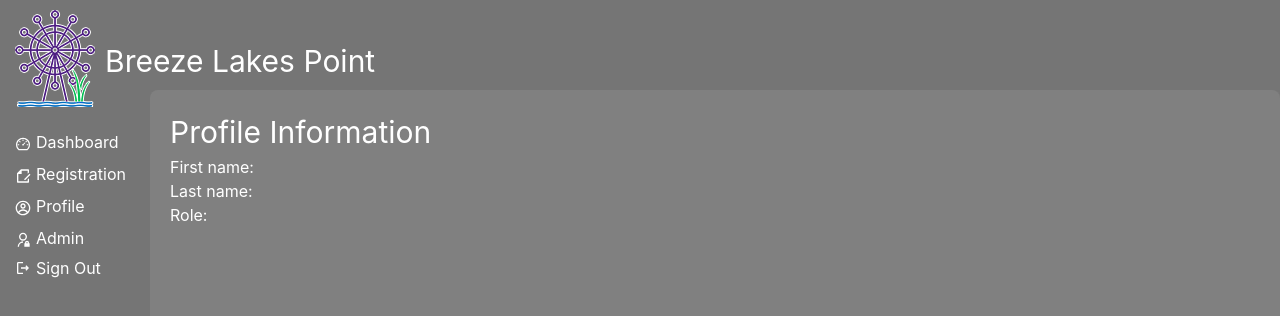
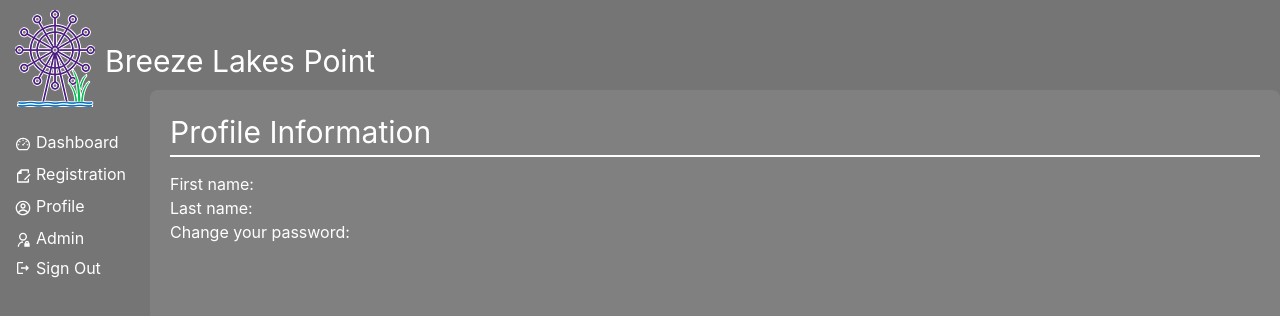
Before and after one commit to kristenkinnearohlmann/breeze-lakes-point-2, a Next.js app: page /profile in a window 1280 px wide. Shown: the top 316 px of the page. Built offline with nearby package versions, Linux system fonts and the light colour scheme; no server answers.

Commit message:
Added more to Profile page

```diff
--- a/pages/profile.tsx
+++ b/pages/profile.tsx
@@ -9,10 +9,14 @@ const Profile = () => {
     <div>
       <HeadMeta subtitle="Profile" />
       <Box>
-        <Text fontSize="3xl">Profile Information</Text>
+        <Text borderBottom="2px solid #fff" fontSize="3xl" marginBottom="15px">
+          Profile Information
+        </Text>
         <Text>First name: {user?.firstName}</Text>
         <Text>Last name: {user?.lastName}</Text>
-        <Text>Role: {user?.role}</Text>
+      </Box>
+      <Box>
+        <Text>Change your password:</Text>
       </Box>
     </div>
   );
```
